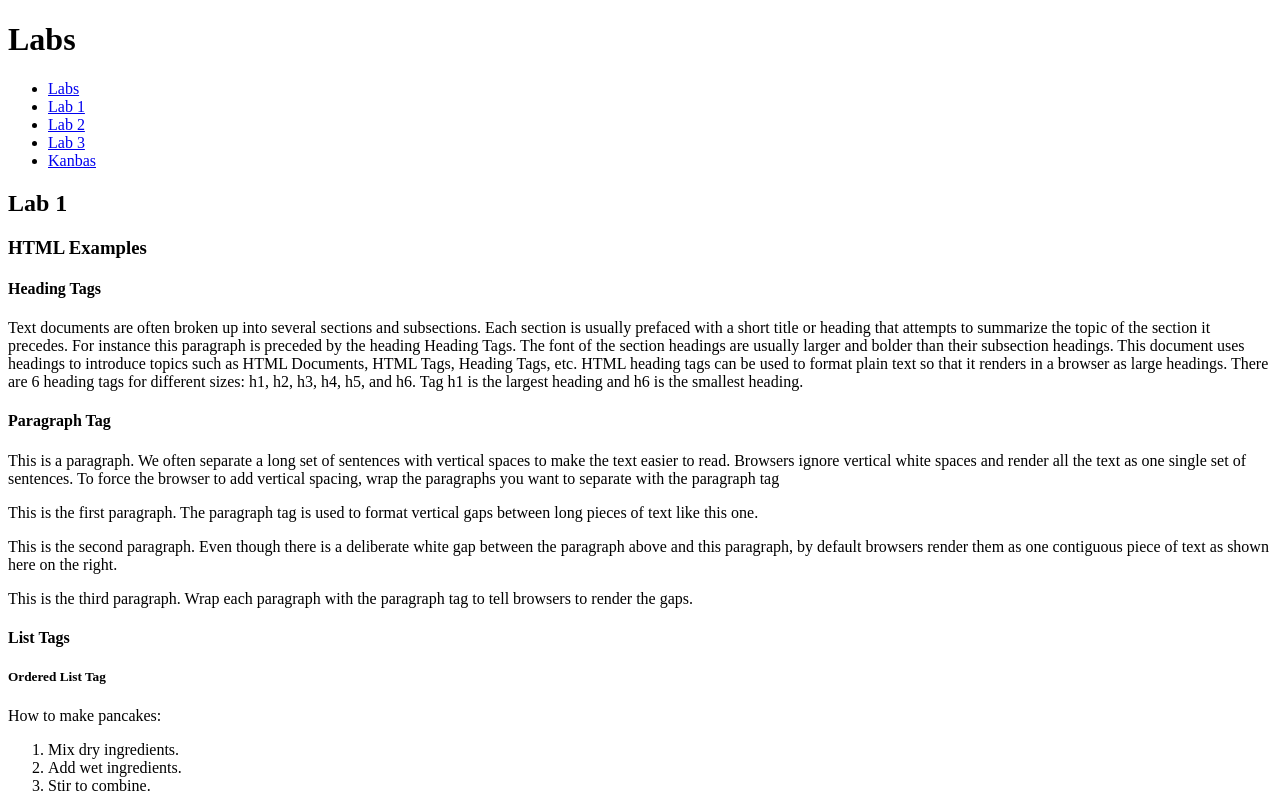
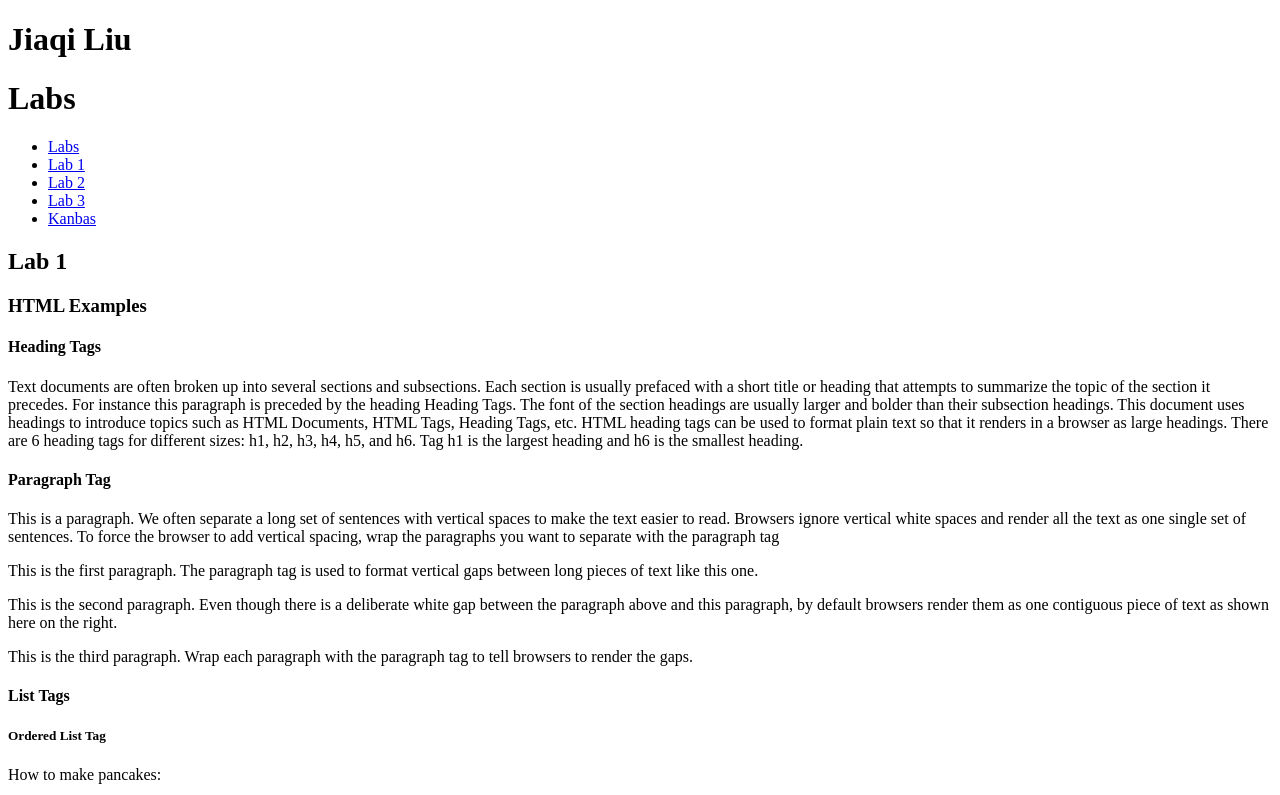
Before and after one commit to jiaqiliu10/kanbas-react-web-app, a React (Create React App) app: page /#/Labs/Lab1 in a window 1280 px wide. Shown: the top 795 px of the page. Built offline with nearby package versions, Linux system fonts and the light colour scheme.

Commit message:
Add full name

```diff
--- a/src/Labs/index.tsx
+++ b/src/Labs/index.tsx
@@ -4,10 +4,12 @@ import { Route, Routes, Navigate } from "react-router";
 import TOC from "./TOC";
 import Lab2 from "./Lab2";
 import Lab3 from "./Lab3";
+import React from 'react';
 
 export default function Labs() {
     return (
-        <div id="wd-labs">
+        <div>
+            <h1>Jiaqi Liu</h1>
             <h1>Labs</h1>
             <TOC />
             <Routes>
```
